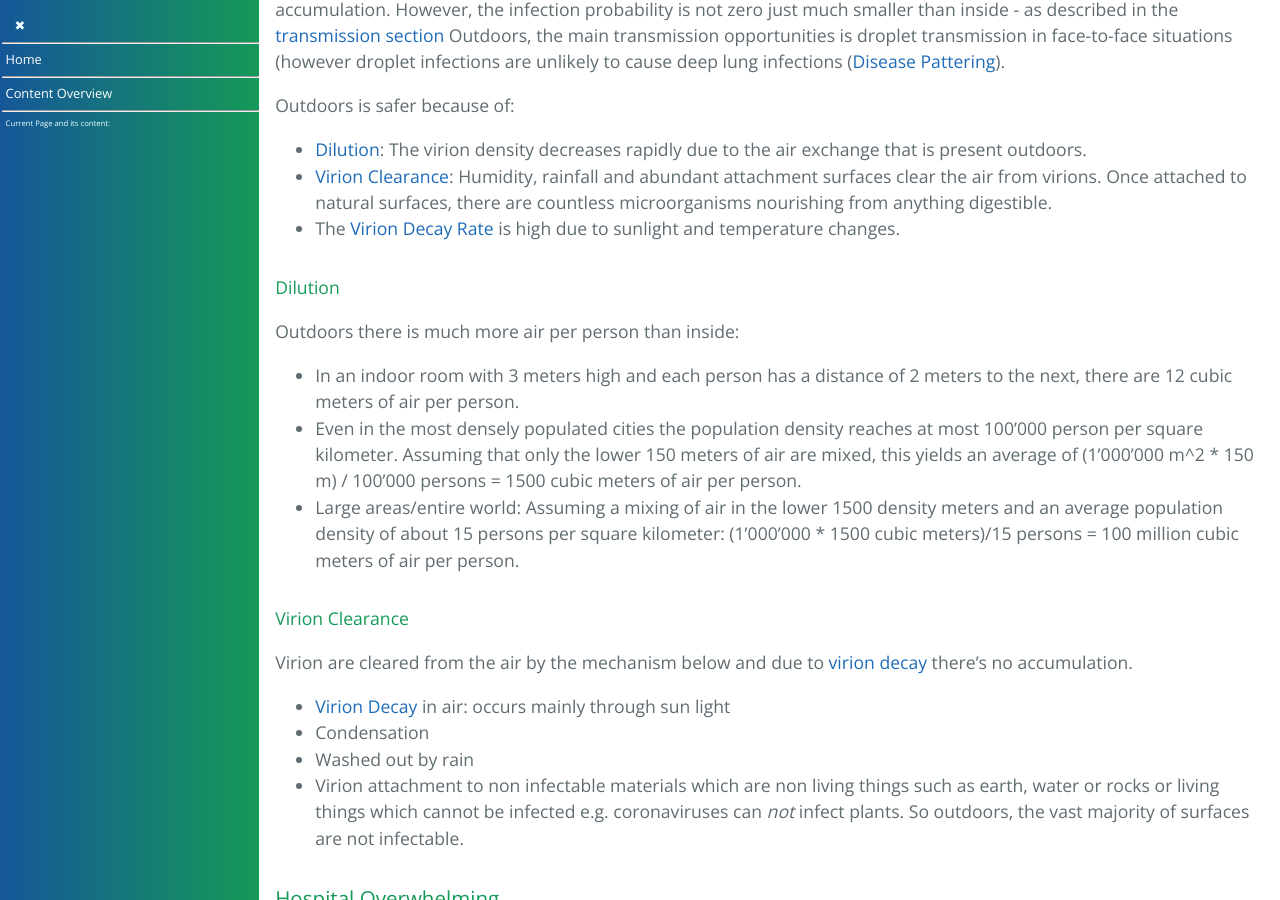
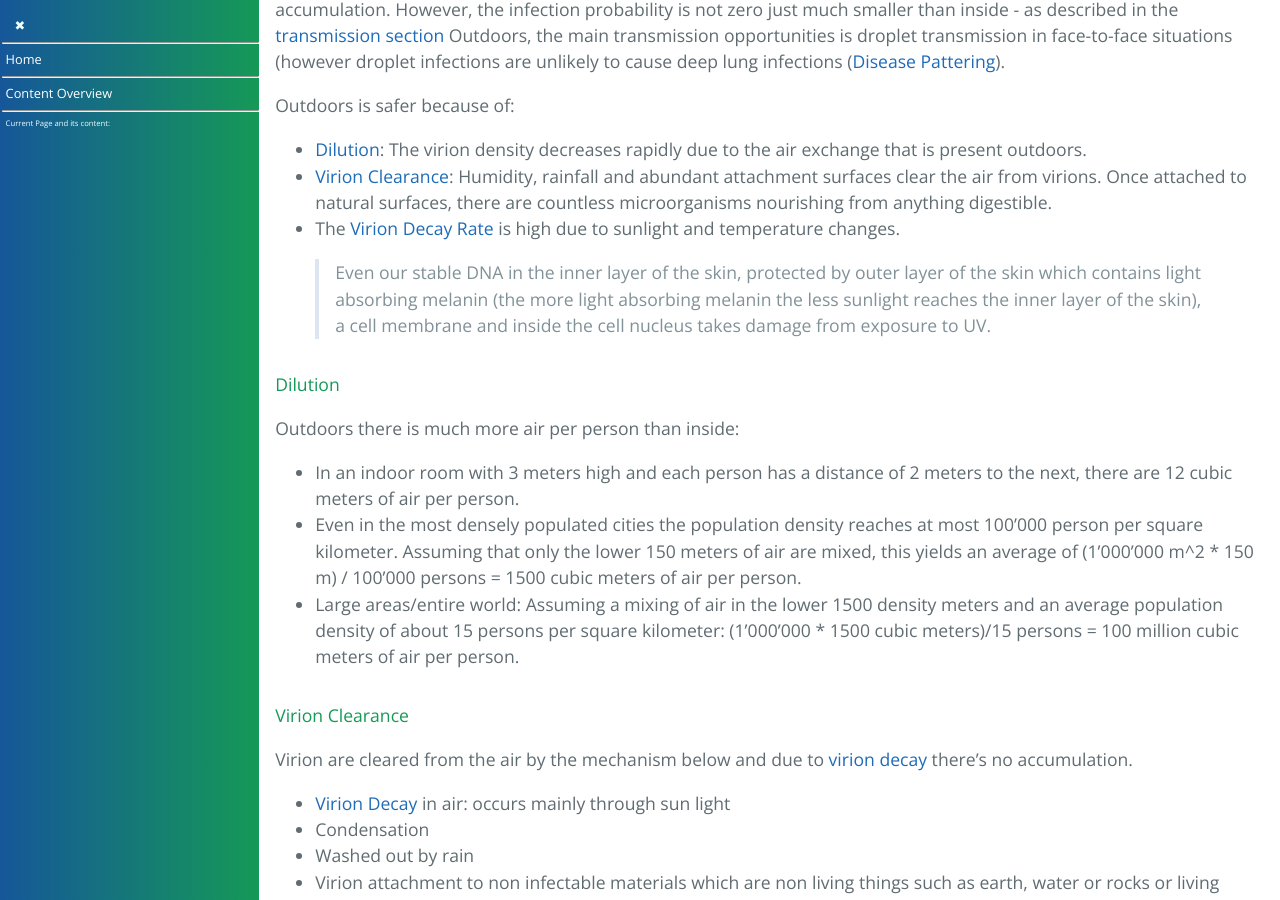
Before and after one commit to forestgrape/coronavirus, a Jekyll site: the page built from 7_social/controlling.md, in a window 1280 px wide and 900 px high, scrolled down 15556 px. Built offline with Jekyll 4.4.1, drawn with Linux system fonts in a browser that asks for light colours; our own code applies the rules of GitHub Pages for plain Markdown files.

Commit message:
moved dna uv susceptibility to controlling.md

```diff
--- a/7_social/controlling.md
+++ b/7_social/controlling.md
@@ -395,6 +395,7 @@ Outdoors is safer because of:
 - [Dilution](#dilution): The virion density decreases rapidly due to the air exchange that is present outdoors.
 - [Virion Clearance](#virion-clearance): Humidity, rainfall and abundant attachment surfaces clear the air from virions. Once attached to natural surfaces, there are countless microorganisms nourishing from anything digestible.
 - The [Virion Decay Rate](../2_biological/virion_viability.md) is high due to sunlight and temperature changes.
+  > Even our stable DNA in the inner layer of the skin, protected by outer layer of the skin which contains light absorbing melanin (the more light absorbing melanin the less sunlight reaches the inner layer of the skin), a cell membrane and inside the cell nucleus takes damage from exposure to UV.
 
 #### Dilution
 Outdoors there is much more air per person than inside:
```
